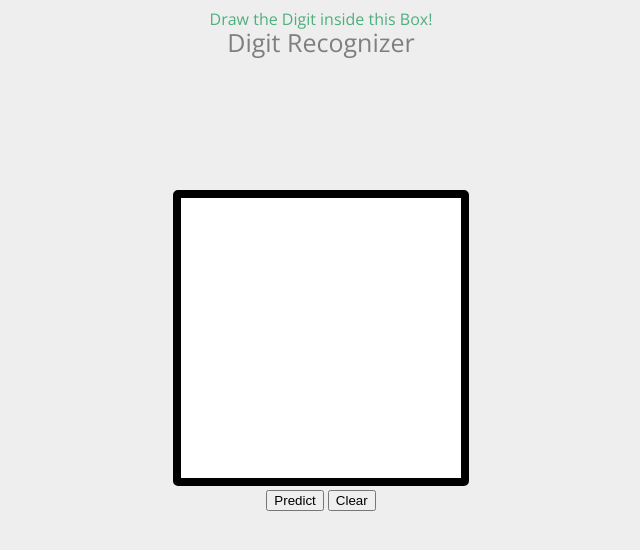
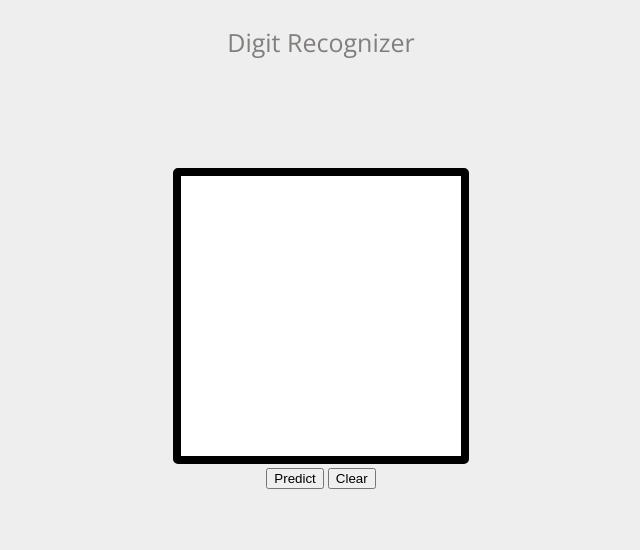
Before and after one commit to ShivaSurender/MNISTFlaskHeroku, a Flask app: page / in a window 1280 px wide. Shown: the top 550 px of the page, without its empty margins (319-959 px from the left). Run offline with Flask 2, Linux system fonts and the light colour scheme; some libraries are stand-ins or nearby versions.

Commit message:
Deploy Flask app to heroku

```diff
--- a/templates/index.html
+++ b/templates/index.html
@@ -9,9 +9,9 @@
 <body>
 		<h1>Digit Recognizer</h1>
 
-		<div class="centered">
+		<!--<div class="centered">
 		<span style="color: #4DAF7C; font-weight: 400; font-family: 'Open Sans', Helvetica;	">Draw the Digit inside this Box!</span>
-		</div>
+		</div>-->
 
 		<div class="centered">
 			<canvas id="canvas" width="280" height="280" style="border:8px solid;"></canvas>
```
